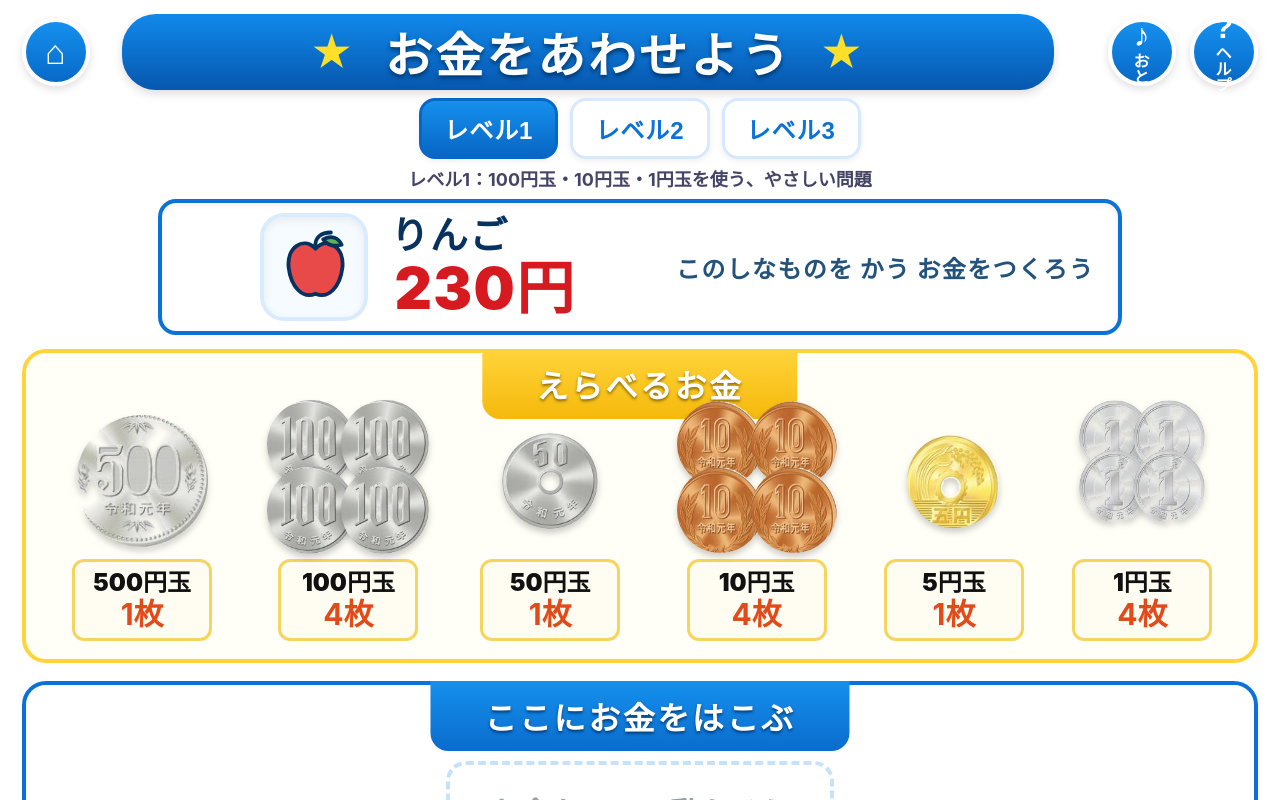
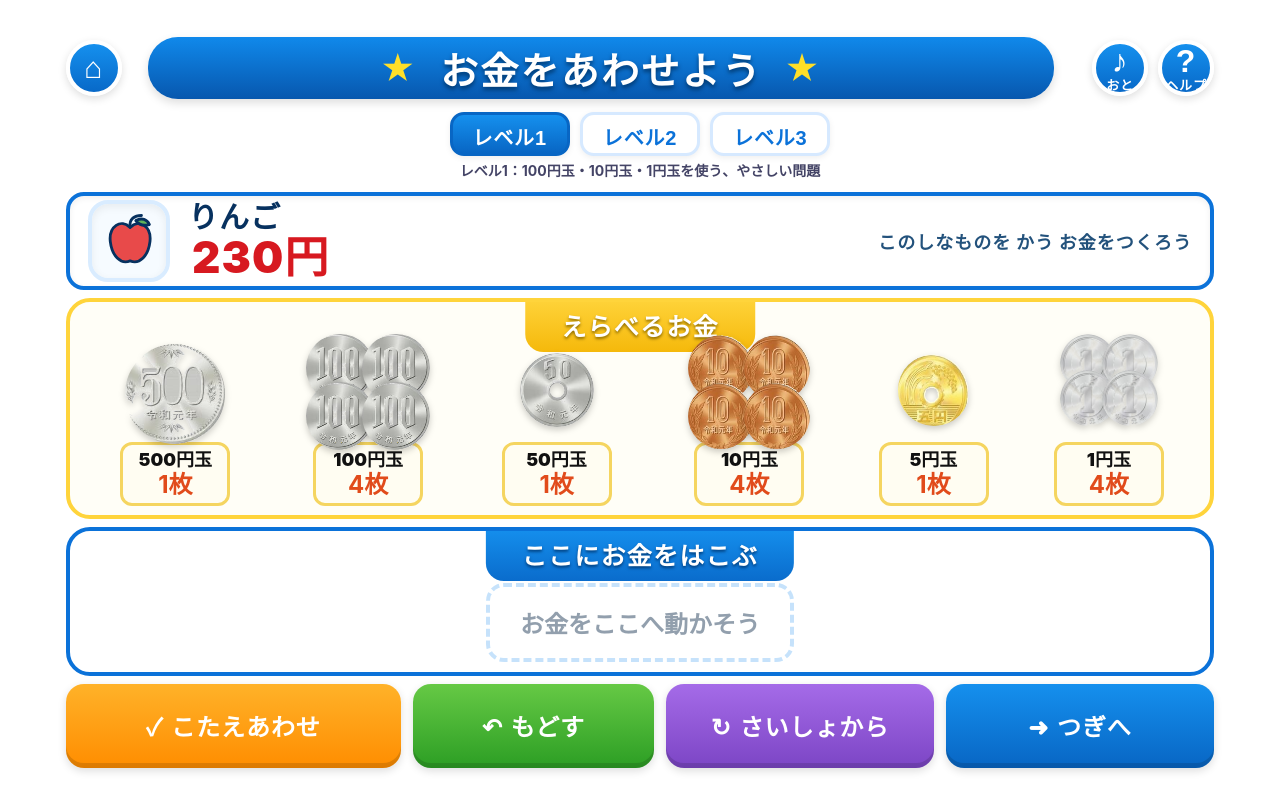
Before and after one commit to iamochiai-collab/Money-match1, a plain HTML site: page index.html in a window 1280 px wide. Drawn offline with Linux system fonts and the light colour scheme.

Commit message:
Add files via upload

```diff
--- a/index.html
+++ b/index.html
@@ -13,62 +13,66 @@
       --line:#e8eef6; --panel:#ffffff;
     }
     *{box-sizing:border-box; -webkit-tap-highlight-color: transparent;}
-    html,body{margin:0; min-height:100%; background:#fff; color:var(--ink); font-family:-apple-system,BlinkMacSystemFont,"Hiragino Sans","Yu Gothic",Meiryo,sans-serif; user-select:none; touch-action:none; overflow:hidden;}
-    body{display:flex; justify-content:center; align-items:center;}
-    .app{width:min(100vw,1366px); height:min(100vh,1024px); aspect-ratio:4/3; max-height:100vh; max-width:100vw; padding:14px 22px 18px; background:#fff; position:relative; overflow:hidden;}
-    .top{display:grid; grid-template-columns:86px 1fr 190px; gap:14px; align-items:center; margin-bottom:10px;}
-    .circle{width:68px; height:68px; border-radius:50%; border:4px solid #fff; background:linear-gradient(#1590ee,#0869c8); color:#fff; display:flex; align-items:center; justify-content:center; font-size:34px; font-weight:900; box-shadow:0 3px 8px #0002;}
-    .topRight{display:flex; gap:14px; justify-content:flex-end;}
-    .mini{font-size:24px; flex-direction:column; line-height:1; gap:3px;}
-    .mini span{font-size:16px;}
-    h1{margin:0; height:76px; border-radius:34px; background:linear-gradient(#1089eb,#0757ae); color:#fff; display:flex; align-items:center; justify-content:center; gap:28px; font-size:48px; letter-spacing:.06em; text-shadow:0 3px 4px #00386e; box-shadow:0 4px 10px #0002;}
-    .star{color:#ffdf28; font-size:42px; text-shadow:none;}
+    html,body{margin:0; height:100%; background:#fff; color:var(--ink); font-family:-apple-system,BlinkMacSystemFont,"Hiragino Sans","Yu Gothic",Meiryo,sans-serif; user-select:none; touch-action:none; overflow:hidden;}
+    body{display:grid; place-items:center;}
+    .app{width:1180px; height:760px; padding:12px 16px; background:#fff; position:relative; overflow:hidden; display:grid; grid-template-rows:72px 44px 20px 98px 1.16fr .78fr 84px; gap:8px; transform:scale(var(--scale,1)); transform-origin:center center;}
+    .top{display:grid; grid-template-columns:72px 1fr 150px; gap:10px; align-items:center;}
+    .circle{width:56px; height:56px; border-radius:50%; border:4px solid #fff; background:linear-gradient(#1590ee,#0869c8); color:#fff; display:flex; align-items:center; justify-content:center; font-size:30px; font-weight:900; box-shadow:0 3px 8px #0002; padding:0;}
+    .topRight{display:flex; gap:10px; justify-content:flex-end;}
+    .mini{font-size:20px; flex-direction:column; line-height:1; gap:2px;}
+    .mini span{font-size:13px;}
+    h1{margin:0; height:62px; border-radius:30px; background:linear-gradient(#1089eb,#0757ae); color:#fff; display:flex; align-items:center; justify-content:center; gap:22px; font-size:38px; letter-spacing:.06em; text-shadow:0 3px 4px #00386e; box-shadow:0 4px 10px #0002;}
+    .star{color:#ffdf28; font-size:34px; text-shadow:none;}
 
-    .levelBar{display:flex; justify-content:center; gap:12px; margin:-2px auto 10px; flex-wrap:wrap;}
-    .levelBtn{border:3px solid #d6e9ff; background:#fff; color:var(--blue); border-radius:16px; font-size:24px; padding:10px 22px; box-shadow:0 2px 6px #0001; cursor:pointer;}
+    .levelBar{display:flex; justify-content:center; gap:10px; margin:0 auto; flex-wrap:nowrap;}
+    .levelBtn{border:3px solid #d6e9ff; background:#fff; color:var(--blue); border-radius:14px; font-size:20px; padding:7px 20px; box-shadow:0 2px 6px #0001; cursor:pointer;}
     .levelBtn.active{background:linear-gradient(#1590ee,#0866c4); color:#fff; border-color:#0866c4;}
-    .levelGuide{text-align:center; font-size:18px; color:#446; margin:-4px 0 8px; font-weight:700;}
-    .problem{width:78%; margin:0 auto 14px; background:#fff; border:4px solid var(--blue); border-radius:18px; padding:10px 24px; text-align:center; font-weight:900; font-size:34px; letter-spacing:.04em; box-shadow:0 2px 6px #0001 inset; display:flex; align-items:center; justify-content:center; gap:22px; min-height:126px;}
-    .productCard{display:flex; align-items:center; justify-content:center; gap:22px; width:100%;}
-    .productIcon{width:108px; height:108px; border:4px solid #d9ecff; border-radius:24px; background:#f6fbff; display:grid; place-items:center; flex:0 0 auto; box-shadow:0 3px 8px #0001 inset;}
-    .productIcon svg{width:92px; height:92px; display:block;}
-    .productInfo{display:flex; flex-direction:column; align-items:flex-start; gap:2px; line-height:1.05;}
-    .productName{font-size:38px; color:var(--ink);}
-    .productPrice{font-size:28px; color:var(--ink);}
-    .problemLine{font-size:24px; color:#23527c; white-space:nowrap; margin-left:auto;}
-    .problem .target{color:var(--red); font-size:58px; padding:0 4px;}
-    .bankWrap,.answerWrap{position:relative; border:4px solid var(--yellow); border-radius:24px; background:#fffef7; padding:58px 22px 18px; margin-bottom:18px;}
-    .answerWrap{border-color:var(--blue); min-height:210px; background:#fff; padding-top:70px;}
-    .tab{position:absolute; top:-4px; left:50%; transform:translateX(-50%); background:linear-gradient(#ffd43b,#f5b90b); color:white; border-radius:0 0 18px 18px; padding:12px 54px; font-size:32px; font-weight:900; letter-spacing:.08em; text-shadow:0 2px 3px #8d6b00;}
+    .levelGuide{text-align:center; font-size:14px; color:#446; font-weight:700; line-height:1;}
+
+    .problem{width:100%; margin:0 auto; background:#fff; border:4px solid var(--blue); border-radius:18px; padding:8px 18px; text-align:center; font-weight:900; font-size:26px; letter-spacing:.04em; box-shadow:0 2px 6px #0001 inset; display:flex; align-items:center; justify-content:center; gap:16px; min-height:92px; overflow:hidden;}
+    .productCard{display:flex; align-items:center; justify-content:center; gap:18px; width:auto; min-width:0;}
+    .productIcon{width:82px; height:82px; border:4px solid #d9ecff; border-radius:20px; background:#f6fbff; display:grid; place-items:center; flex:0 0 auto; box-shadow:0 3px 8px #0001 inset;}
+    .productIcon svg{width:68px; height:68px; display:block;}
+    .productInfo{display:flex; flex-direction:column; align-items:flex-start; gap:1px; line-height:1.05;}
+    .productName{font-size:30px; color:var(--ink); white-space:nowrap;}
+    .productPrice{font-size:23px; color:var(--ink);}
+    .problemLine{font-size:18px; color:#23527c; white-space:nowrap; margin-left:auto;}
+    .problem .target{color:var(--red); font-size:44px; padding:0 4px;}
+
+    .bankWrap,.answerWrap{position:relative; border:4px solid var(--yellow); border-radius:24px; background:#fffef7; padding:42px 14px 12px; margin:0; min-height:0; overflow:hidden;}
+    .answerWrap{border-color:var(--blue); background:#fff; padding-top:48px;}
+    .tab{position:absolute; top:-4px; left:50%; transform:translateX(-50%); background:linear-gradient(#ffd43b,#f5b90b); color:white; border-radius:0 0 18px 18px; padding:9px 36px; font-size:25px; font-weight:900; letter-spacing:.05em; text-shadow:0 2px 3px #8d6b00; white-space:nowrap;}
     .answerWrap .tab{background:linear-gradient(#1590ee,#0a6ccc); text-shadow:0 2px 3px #003d7a;}
-    .bank{display:grid; grid-template-columns:1.05fr 1.05fr 1fr 1.1fr .9fr 1fr; gap:18px; align-items:end;}
-    .coinGroup{display:flex; flex-direction:column; align-items:center; gap:8px; min-width:0;}
-    .coinStack{height:140px; display:grid; place-items:center; width:100%;}
-    .stack4{display:grid; grid-template-columns:repeat(2,74px); grid-template-rows:repeat(2,66px); align-items:center; justify-content:center; gap:0;}
-    .stack4.small{grid-template-columns:repeat(2,54px); grid-template-rows:repeat(2,50px);}
-    .sourceCoin{width:94px; height:94px; border-radius:50%; cursor:grab; filter:drop-shadow(0 4px 3px #0003); transition:transform .12s ease, opacity .12s ease;}
+
+    .bank{display:grid; grid-template-columns:1.05fr 1.05fr 1fr 1.1fr .9fr 1fr; gap:10px; align-items:end; height:100%;}
+    .coinGroup{display:flex; flex-direction:column; align-items:center; gap:6px; min-width:0;}
+    .coinStack{height:92px; display:grid; place-items:center; width:100%;}
+    .stack4{display:grid; grid-template-columns:repeat(2,56px); grid-template-rows:repeat(2,48px); align-items:center; justify-content:center; gap:0;}
+    .stack4.small{grid-template-columns:repeat(2,42px); grid-template-rows:repeat(2,36px);}
+    .sourceCoin{width:78px; height:78px; border-radius:50%; cursor:grab; filter:drop-shadow(0 3px 3px #0003); transition:transform .12s ease, opacity .12s ease;}
     .sourceCoin:active{cursor:grabbing; transform:scale(1.06);}
-    .yen500{width:132px;height:132px}.yen100{width:88px;height:88px}.yen50{width:96px;height:96px}.yen10{width:86px;height:86px}.yen5{width:94px;height:94px}.yen1{width:72px;height:72px}
-    .label{min-width:140px; padding:7px 8px; border:3px solid #f5d560; border-radius:12px; background:#fffdf2; text-align:center; font-weight:900; font-size:24px; color:#111; line-height:1.15;}
-    .label b{display:block; color:#e14b1b; font-size:30px;}
-    .answer{min-height:112px; display:flex; flex-wrap:wrap; gap:18px; align-items:center; padding:4px 12px;}
-    .placeholder{color:#789; font-weight:900; font-size:30px; opacity:.8; border:4px dashed #b8dcfb; border-radius:20px; padding:24px 40px; margin:auto;}
-    .selectedCoin{width:104px; height:104px; border-radius:50%; cursor:grab; filter:drop-shadow(0 4px 3px #0003);}
+    .yen500{width:100px;height:100px}.yen100{width:68px;height:68px}.yen50{width:74px;height:74px}.yen10{width:66px;height:66px}.yen5{width:72px;height:72px}.yen1{width:56px;height:56px}
+    .label{min-width:110px; padding:5px 8px; border:3px solid #f5d560; border-radius:12px; background:#fffdf2; text-align:center; font-weight:900; font-size:18px; color:#111; line-height:1.15;}
+    .label b{display:block; color:#e14b1b; font-size:24px;}
+
+    .answer{min-height:100%; height:100%; display:flex; flex-wrap:wrap; gap:12px; align-items:center; padding:4px 10px; align-content:flex-start;}
+    .placeholder{color:#789; font-weight:900; font-size:24px; opacity:.8; border:4px dashed #b8dcfb; border-radius:18px; padding:18px 30px; margin:auto;}
+    .selectedCoin{width:82px; height:82px; border-radius:50%; cursor:grab; filter:drop-shadow(0 3px 3px #0003);}
     .answer.dropReady{background:#eef8ff;}
-    .bank.dropReady{outline:4px dashed #8ed0ff; outline-offset:8px; border-radius:16px;}
-    .buttons{display:grid; grid-template-columns:1.25fr .9fr 1fr 1fr; gap:18px;}
-    button{border:0; border-radius:20px; color:#fff; font-size:30px; font-weight:900; padding:22px 18px; box-shadow:inset 0 -5px 0 #0002, 0 3px 8px #0002; cursor:pointer; letter-spacing:.04em;}
+    .bank.dropReady{outline:4px dashed #8ed0ff; outline-offset:4px; border-radius:16px;}
+
+    .buttons{display:grid; grid-template-columns:1.25fr .9fr 1fr 1fr; gap:12px;}
+    button{border:0; border-radius:18px; color:#fff; font-size:24px; font-weight:900; padding:16px 10px; box-shadow:inset 0 -5px 0 #0002, 0 3px 8px #0002; cursor:pointer; letter-spacing:.04em;}
     button:active{transform:translateY(2px); box-shadow:inset 0 -3px 0 #0002, 0 1px 4px #0002;}
     .check{background:linear-gradient(#ffb229,#ff8d00)} .undo{background:linear-gradient(#66c945,#2c9e24)} .reset{background:linear-gradient(#a56be8,#7c45c5)} .next{background:linear-gradient(#1590ee,#0866c4)}
+
     .feedback{position:absolute; inset:0; display:none; align-items:center; justify-content:center; background:#ffffffaa; backdrop-filter:blur(2px); z-index:20;}
     .feedback.show{display:flex;}
-    .message{background:#fff; border:8px solid var(--blue); border-radius:34px; padding:42px 80px; text-align:center; box-shadow:0 10px 30px #0003; font-size:58px; font-weight:900; color:var(--ink);}
+    .message{background:#fff; border:8px solid var(--blue); border-radius:34px; padding:30px 60px; text-align:center; box-shadow:0 10px 30px #0003; font-size:46px; font-weight:900; color:var(--ink);}
     .message.good{border-color:#ffb000; color:#e14b1b;}
-    .message.small{font-size:42px;}
+    .message.small{font-size:34px;}
     .dragging{position:fixed !important; z-index:1000; pointer-events:none; transform:translate(-50%,-50%) scale(1.08); opacity:.96;}
     .hidden{visibility:hidden;}
-    @media (max-width:900px){
-      .app{padding:8px 10px 12px}.top{grid-template-columns:54px 1fr 116px;gap:6px}.circle{width:48px;height:48px;font-size:25px}.mini span{font-size:11px}h1{height:56px;font-size:34px}.star{font-size:30px}.problem{font-size:30px;padding:8px;width:86%}.problem .target{font-size:44px}.bankWrap{padding:46px 10px 10px}.tab{font-size:24px;padding:9px 34px}.bank{gap:8px}.coinStack{height:112px}.yen500{width:94px;height:94px}.yen100{width:66px;height:66px}.yen50{width:72px;height:72px}.yen10{width:64px;height:64px}.yen5{width:68px;height:68px}.yen1{width:54px;height:54px}.stack4{grid-template-columns:repeat(2,56px);grid-template-rows:repeat(2,50px)}.stack4.small{grid-template-columns:repeat(2,42px);grid-template-rows:repeat(2,38px)}.label{font-size:17px;min-width:90px}.label b{font-size:23px}.answerWrap{min-height:160px;padding-top:54px}.placeholder{font-size:22px;padding:18px 22px}.selectedCoin{width:78px;height:78px}button{font-size:22px;padding:15px 8px;border-radius:15px}.buttons{gap:8px}.message{font-size:42px;padding:30px 44px}.problem{min-height:92px;gap:10px;padding:6px 10px}.productIcon{width:72px;height:72px;border-radius:16px}.productIcon svg{width:62px;height:62px}.levelBar{gap:6px;margin-bottom:6px}.levelBtn{font-size:18px;padding:8px 10px;border-radius:12px}.levelGuide{font-size:13px;margin:-4px 0 4px}.productName{font-size:25px}.productPrice{font-size:18px}.problem .target{font-size:38px}.problemLine{font-size:15px;white-space:normal;text-align:left}}
   </style>
 </head>
 <body>
@@ -371,6 +375,16 @@ function undo(){ const last = selected[selected.length-1]; if(last) moveToBank(l
 function next(){ pickRandomQuestion(); updateProblem(); resetQuestion(); }
 function speak(text){ try{ speechSynthesis.cancel(); const u=new SpeechSynthesisUtterance(text); u.lang='ja-JP'; u.rate=.9; speechSynthesis.speak(u); }catch(e){} }
 
+
+function fitStage(){
+  const stageW = 1180;
+  const stageH = 760;
+  const scale = Math.min(window.innerWidth / stageW, window.innerHeight / stageH, 1);
+  document.querySelector('.app').style.setProperty('--scale', String(scale));
+}
+window.addEventListener('resize', fitStage);
+window.addEventListener('orientationchange', fitStage);
+
 document.querySelectorAll('.levelBtn').forEach(btn=>btn.onclick=()=>setLevel(Number(btn.dataset.level)));
 document.getElementById('checkBtn').onclick=()=>{ const total=sumSelected(); if(total===currentQuestion.amount) showMessage('ぴったり！せいかい！',true); else showMessage('もういちど やってみよう'); };
 document.getElementById('undoBtn').onclick=undo;
@@ -381,7 +395,7 @@ document.getElementById('soundBtn').onclick=()=>speak(`${currentQuestion.name}
 document.getElementById('helpBtn').onclick=()=>showMessage('お金を 下のわくへ 動かそう',false);
 feedback.onclick=()=>feedback.classList.remove('show');
 if('serviceWorker' in navigator){ window.addEventListener('load',()=>navigator.serviceWorker.register('./sw.js').catch(()=>{})); }
-buildAllQuestionBanks(); pickRandomQuestion(); renderBank(); updateProblem(); ensurePlaceholder(); updateBankLabels();
+buildAllQuestionBanks(); pickRandomQuestion(); renderBank(); updateProblem(); ensurePlaceholder(); updateBankLabels(); fitStage();
 </script>
 </body>
 </html>
--- a/sw.js
+++ b/sw.js
@@ -1,4 +1,5 @@
-const CACHE='money-match-v1';
+const CACHE='money-match-v2';
 const FILES=['./','./index.html','./manifest.webmanifest','./assets/coin_1.png','./assets/coin_5.png','./assets/coin_10.png','./assets/coin_50.png','./assets/coin_100.png','./assets/coin_500.png'];
 self.addEventListener('install',e=>e.waitUntil(caches.open(CACHE).then(c=>c.addAll(FILES))));
+self.addEventListener('activate',e=>e.waitUntil(caches.keys().then(keys=>Promise.all(keys.filter(k=>k!==CACHE).map(k=>caches.delete(k))))));
 self.addEventListener('fetch',e=>e.respondWith(caches.match(e.request).then(r=>r||fetch(e.request))));
```
